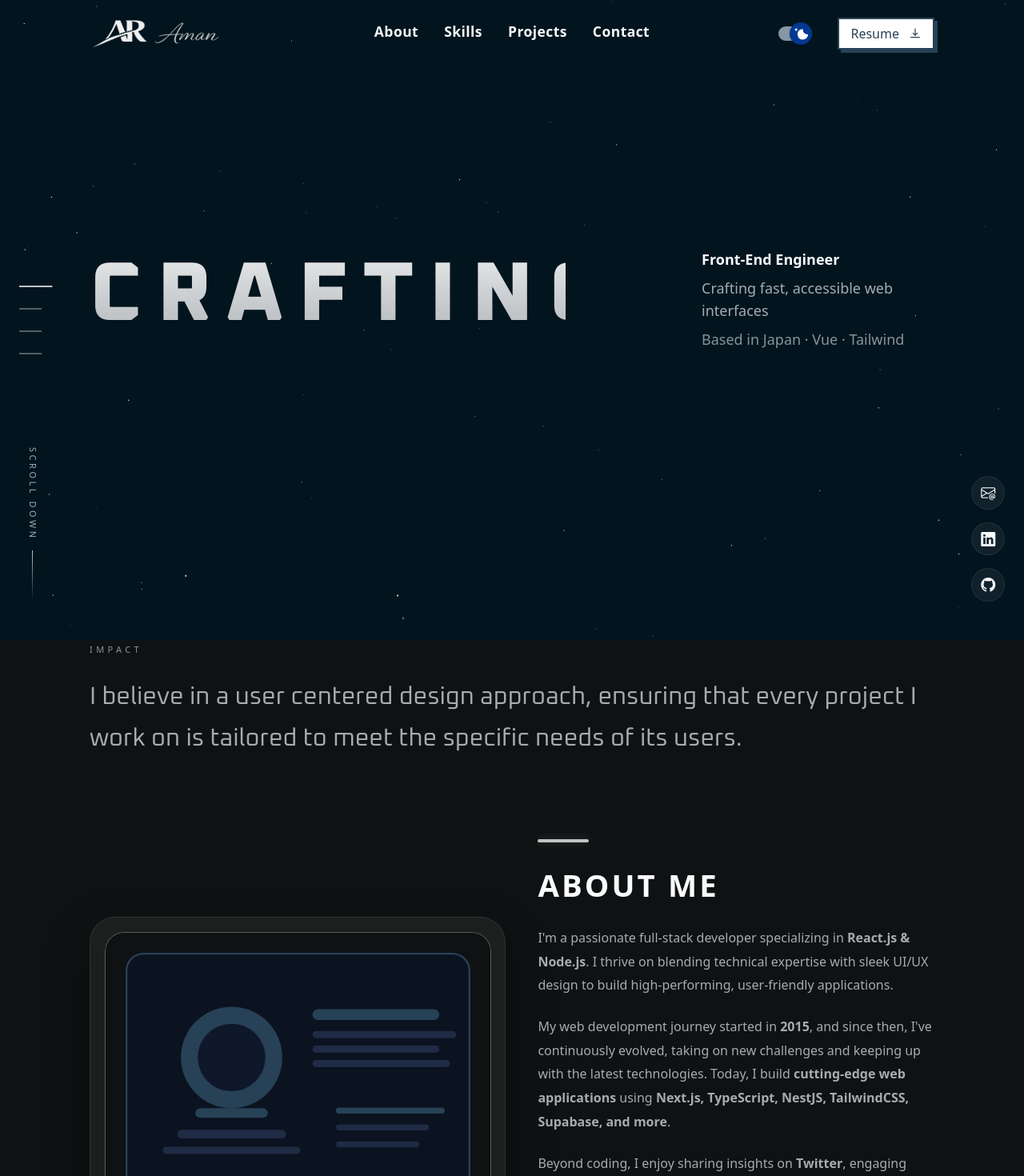
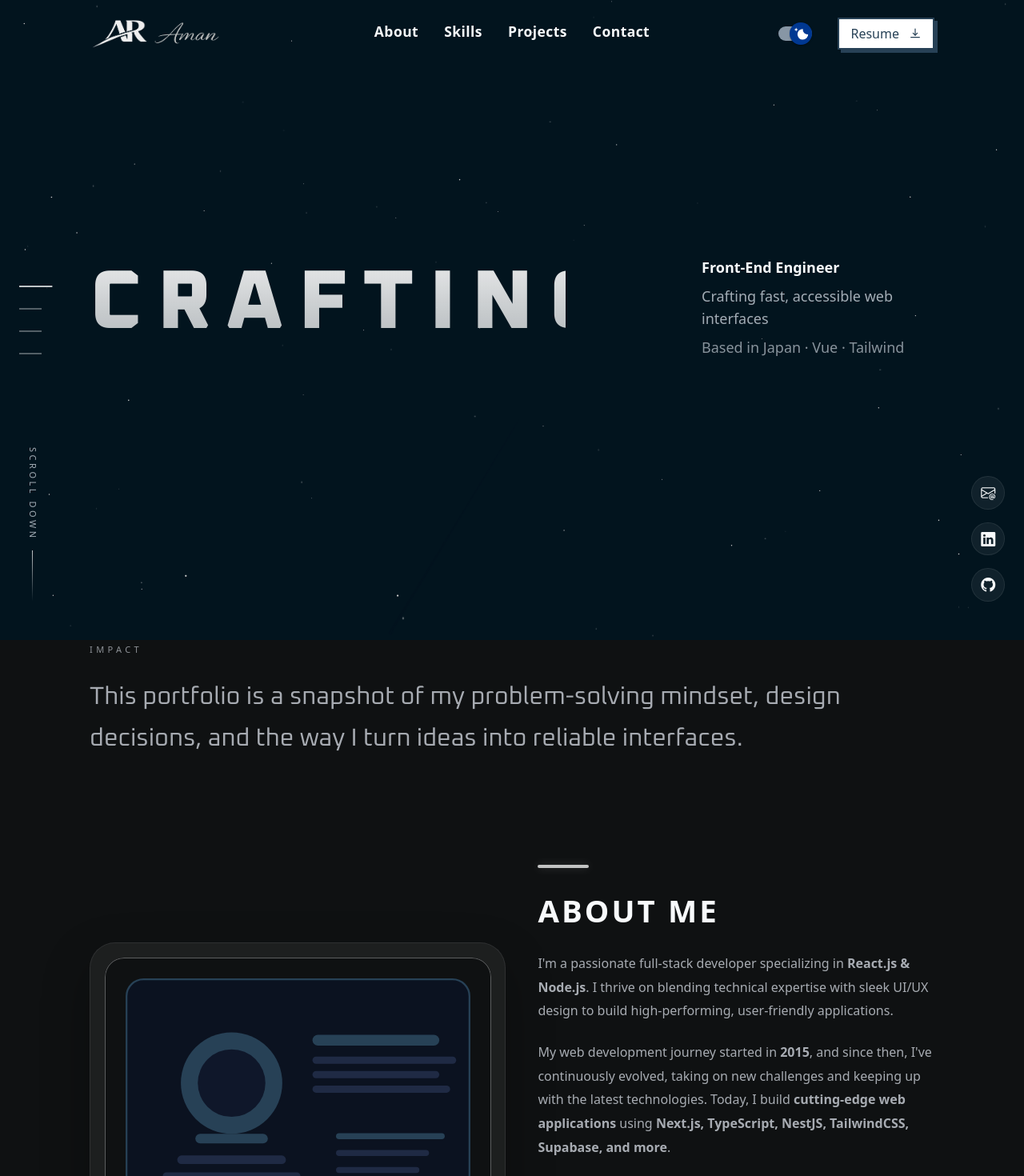
Before and after one commit to amanrai00/PortfolioAman, a Vue app: page / in a window 1280 px wide. Shown: the top 1470 px of the page at 80% size. Built offline with nearby package versions, Linux system fonts and the light colour scheme.

Commit message:
allover lil improved

```diff
--- a/src/components/About.vue
+++ b/src/components/About.vue
@@ -1,5 +1,5 @@
 <template>
-  <section id="about" class="relative px-5 lg:px-28 py-16 lg:py-24">
+  <section id="about" class="relative px-5 lg:px-28 pt-24 pb-16 lg:pt-32 lg:pb-24">
     <div class="mx-auto w-full max-w-6xl">
       <div class="grid gap-10 lg:grid-cols-[1.05fr_1fr] lg:items-center">
         <div
--- a/src/components/Home.vue
+++ b/src/components/Home.vue
@@ -1,5 +1,5 @@
 8<template>
-  <section id="home" class="min-h-screen px-5 lg:px-28 pt-1 pb-16 lg:pt-1 flex items-center relative">
+  <section id="home" class="min-h-screen px-5 lg:px-28 pt-6 pb-16 lg:pt-6 flex items-center relative">
     <div class="hidden lg:flex fixed left-6 top-1/2 -translate-y-1/2 z-30 flex-col items-start gap-3">
       <button
         v-for="(sectionId, index) in sectionIds"
--- a/src/components/Impact.vue
+++ b/src/components/Impact.vue
@@ -6,10 +6,13 @@
           <p class="text-[11px] uppercase tracking-[0.4em] text-[color:var(--theme-text-soft)]">
             Impact
           </p>
-          <div class="impact-quote mt-6 flex items-start gap-6">
+          <div
+            ref="quoteSection"
+            class="impact-quote mt-6 flex items-start gap-6 transition-all duration-700"
+            :class="quoteVisible ? 'opacity-100 translate-y-0' : 'opacity-0 translate-y-6'"
+          >
             <p class="impact-text">
-              I believe in a user centered design approach, ensuring that every project I
-              work on is tailored to meet the specific needs of its users.
+              This portfolio is a snapshot of my problem-solving mindset, design decisions, and the way I turn ideas into reliable interfaces.
             </p>
           </div>
         </div>
@@ -17,6 +20,31 @@
     </div>
   </section>
 </template>
+
+<script setup>
+import { onMounted, onUnmounted, ref } from "vue";
+
+const quoteSection = ref(null);
+const quoteVisible = ref(false);
+let observer = null;
+
+onMounted(() => {
+  observer = new IntersectionObserver(
+    (entries) => {
+      entries.forEach((entry) => {
+        quoteVisible.value = entry.isIntersecting;
+      });
+    },
+    { threshold: 0.05, rootMargin: "0px 0px -10% 0px" }
+  );
+
+  if (quoteSection.value) observer.observe(quoteSection.value);
+});
+
+onUnmounted(() => {
+  if (observer) observer.disconnect();
+});
+</script>
 
 <style scoped>
 @import url("https://fonts.googleapis.com/css2?family=Oxanium:wght@400;600;700;800&display=swap");
```
